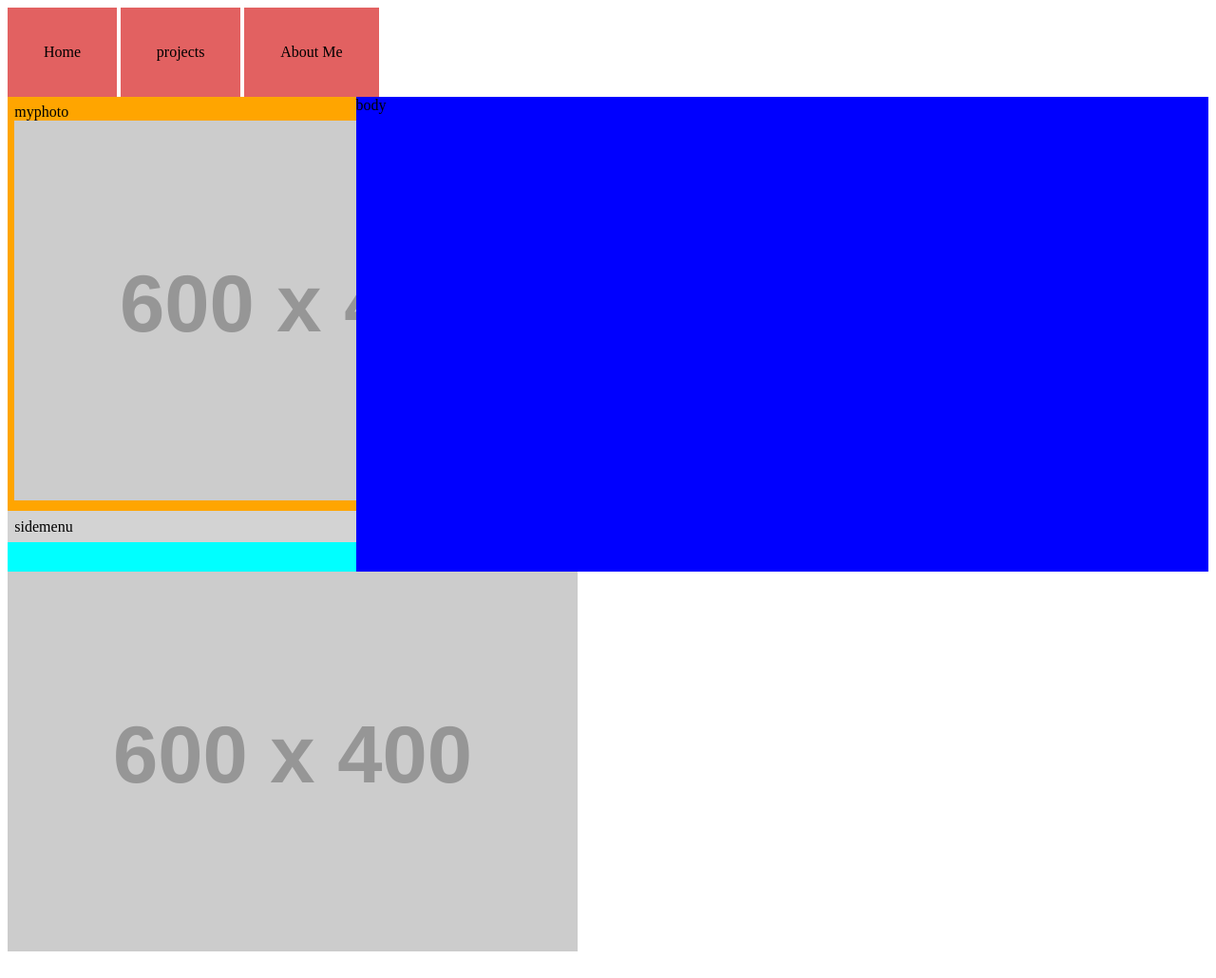
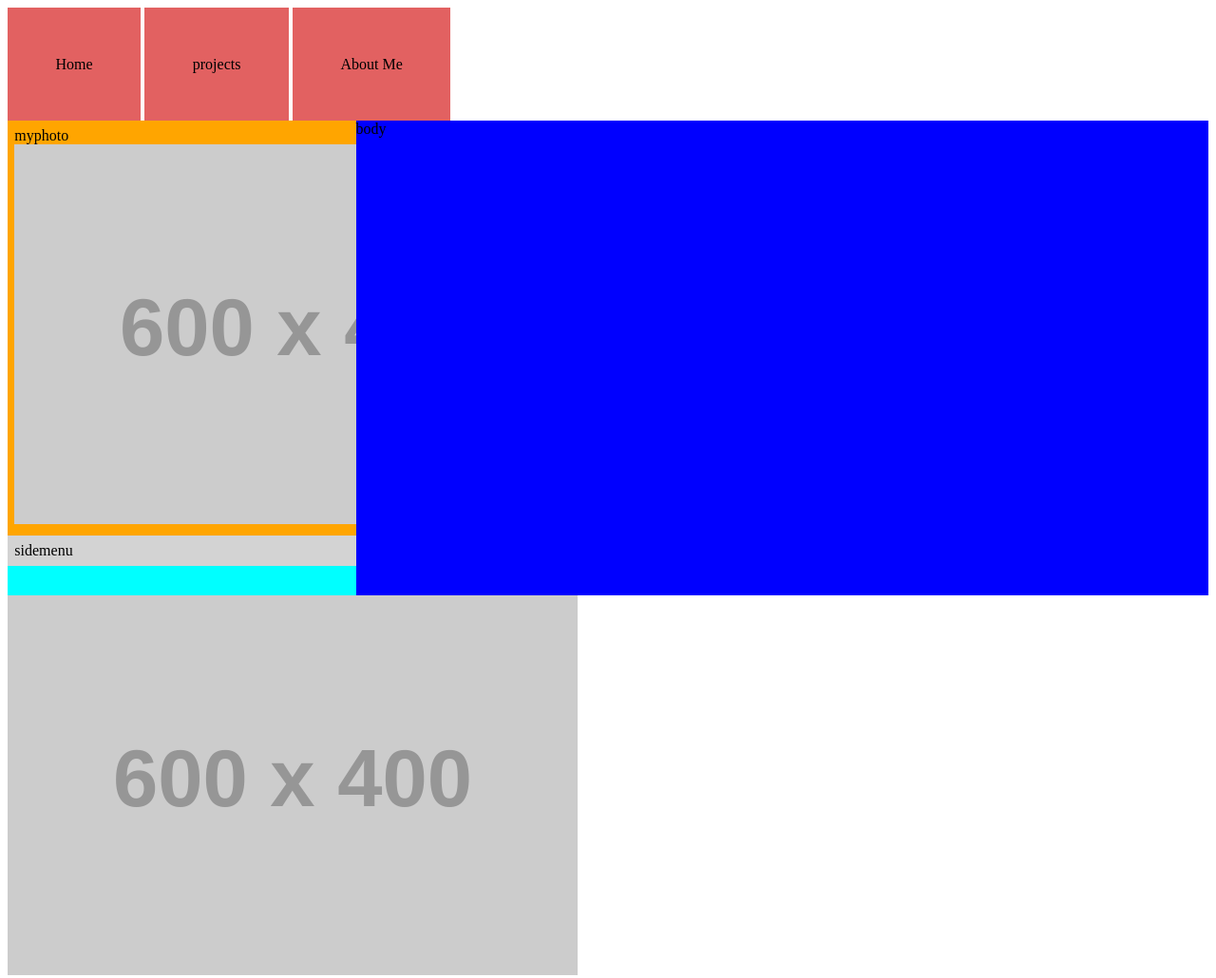
Before and after one commit to MandyFazl/UX_UI_HW_17, a plain HTML site: page index.html in a window 1280 px wide. Shown: the whole page at 95% size. Drawn offline with Linux system fonts and the light colour scheme; placeholder pictures from the web are drawn by us.

Commit message:
Update index.css

```diff
--- a/css/index.css
+++ b/css/index.css
@@ -10,7 +10,7 @@ h1 {
 background-color: rgb(226, 97, 97) ;
 width: max-content;
 block-size: max-content;
-padding: 3%;
+padding: 4%;
 display: inline-block;}
 
 .aside{
```
